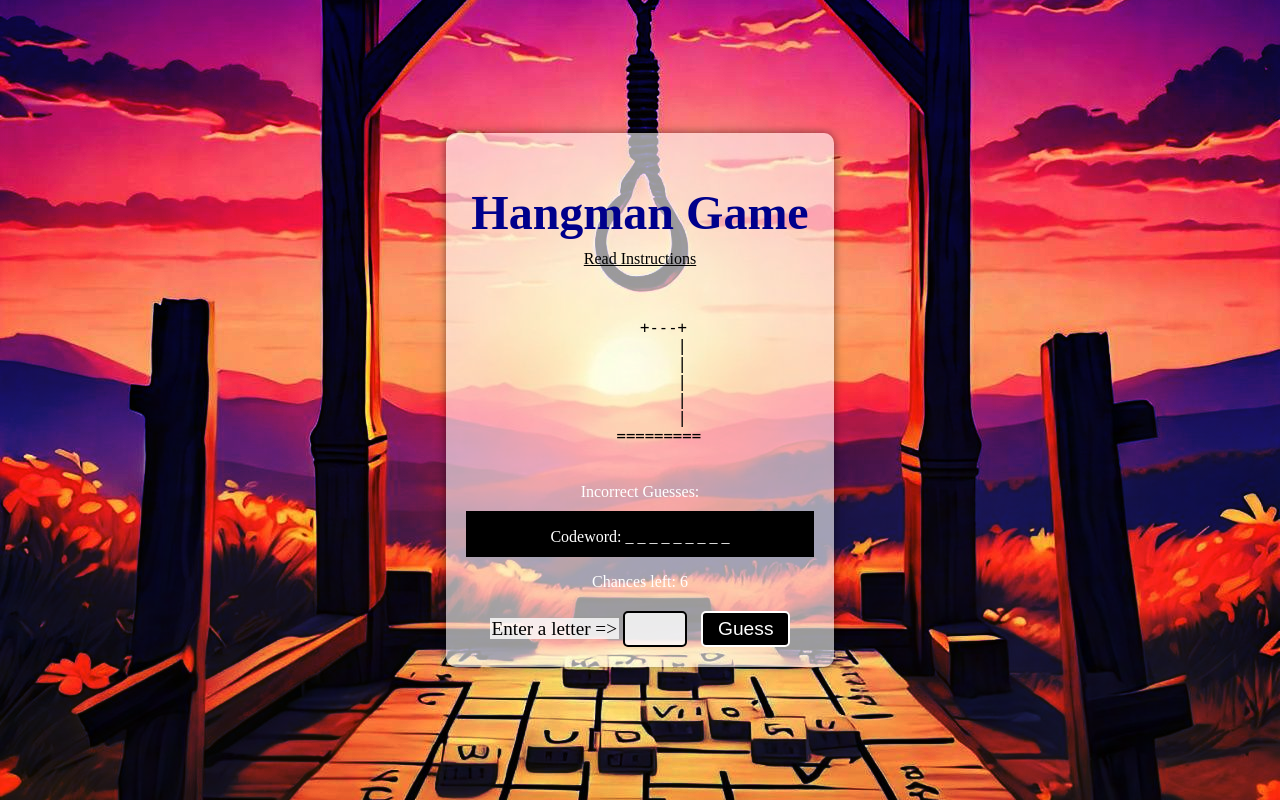
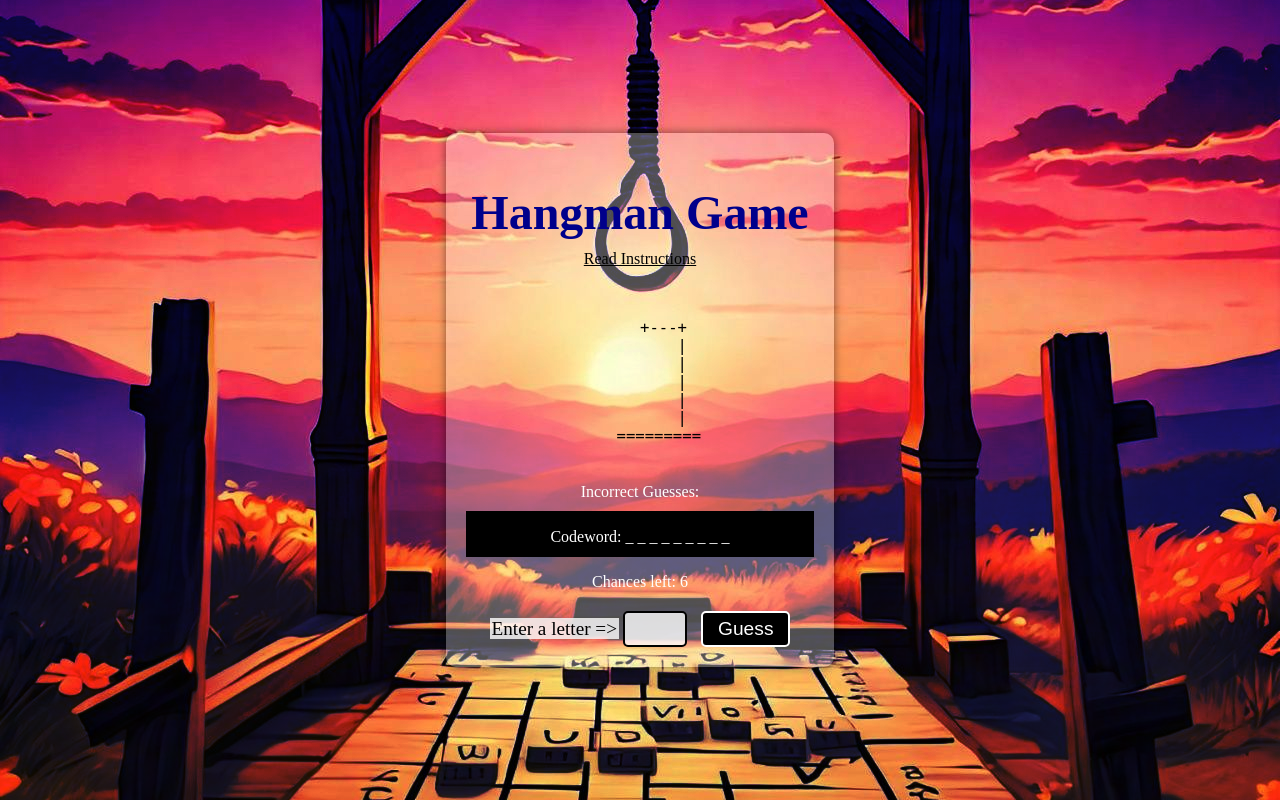
Before and after one commit to rani-ukamble/hangmanweb, a Flask app: page / in a window 1280 px wide. Run offline with Flask 3, Linux system fonts and the light colour scheme.

Commit message:
Update index.html

```diff
--- a/templates/index.html
+++ b/templates/index.html
@@ -25,7 +25,7 @@
 
         .container {
             text-align: center;
-            background-color: rgba(255, 255, 255, 0.6); /* Slightly transparent background */
+            background-color: rgba(255, 255, 255, 0.3); /* Slightly transparent background */
             padding: 20px;
             border-radius: 10px;
             box-shadow: 0 0 10px rgba(0, 0, 0, 0.5);
```
